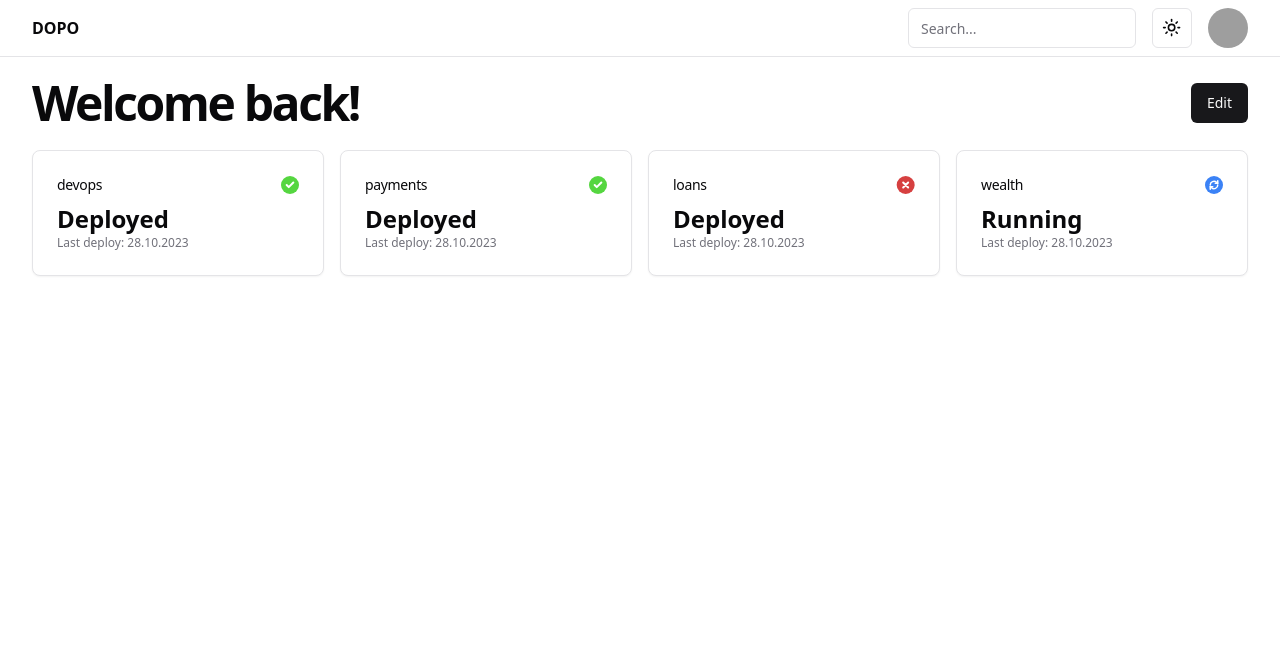
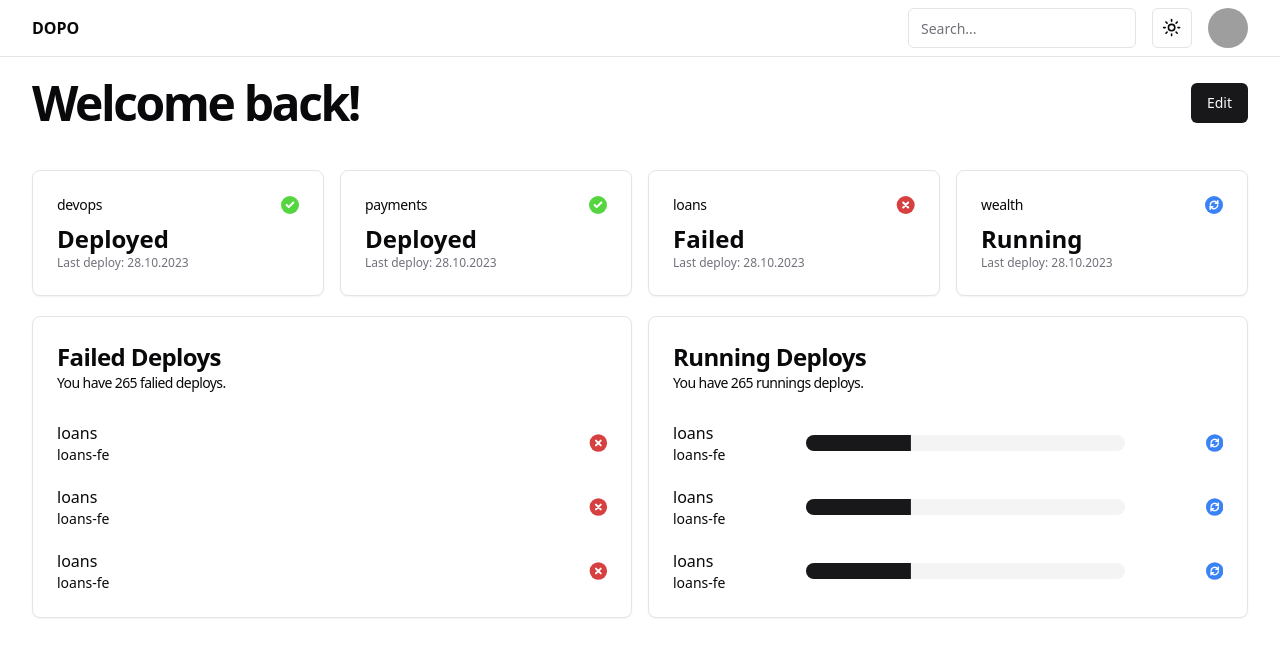
Before and after one commit to devops-hackathon-2023/digital-noodles, a Next.js app: page / in a window 1280 px wide. Shown: the top 656 px of the page. Built offline with nearby package versions, Linux system fonts and the light colour scheme; grey boxes are pictures that could not be loaded.

Commit message:
added some widget to dashobard

```diff
--- a/package.json
+++ b/package.json
@@ -12,6 +12,7 @@
     "@radix-ui/react-avatar": "^1.0.4",
     "@radix-ui/react-dropdown-menu": "^2.0.6",
     "@radix-ui/react-label": "^2.0.2",
+    "@radix-ui/react-progress": "^1.0.3",
     "@radix-ui/react-slot": "^1.0.2",
     "class-variance-authority": "^0.7.0",
     "classnames": "^2.3.2",
--- a/pages/index.tsx
+++ b/pages/index.tsx
@@ -1,9 +1,10 @@
 import {Button} from "@/components/ui/button";
 import {Card, CardContent, CardHeader, CardTitle} from "@/components/ui/card";
+import {Progress} from "@/components/ui/progress";
 
 export default function Home() {
   return (
-    <div className="container relative mt-5">
+    <div className="container relative mt-5 flex flex-col gap-5">
       <div className={"flex w-full justify-between items-center"}>
         <h1 className={"text-3xl font-bold leading-tight tracking-tighter md:text-5xl lg:leading-[1.1]"}>
           Welcome back!
@@ -61,7 +62,7 @@ export default function Home() {
             </svg>
           </CardHeader>
           <CardContent>
-            <div className="text-2xl font-bold">Deployed</div>
+            <div className="text-2xl font-bold">Failed</div>
             <p className="text-xs text-muted-foreground">
               Last deploy: 28.10.2023
             </p>
@@ -97,6 +98,142 @@ export default function Home() {
           </CardContent>
         </Card>
       </div>
+      <div className="grid gap-4 md:grid-cols-2 lg:grid-cols-2">
+        <Card>
+          <CardHeader className="flex flex-row items-center justify-between space-y-2 pb-7">
+            <CardTitle className="text-2xl font-bold">
+              Failed Deploys
+              <div className="text-sm font-light">You have 265 falied deploys.</div>
+            </CardTitle>
+          </CardHeader>
+          <CardContent className={"flex-col flex gap-5"}>
+            <div className={"flex items-center justify-between"}>
+              <div className={"flex w-full items-center gap-20"}>
+                <div className={"flex flex-col flex-shrink-0"}>
+                  <div className="font-medium">loans</div>
+                  <div className="text-sm font-light">loans-fe</div>
+                </div>
+              </div>
+              <svg xmlns="http://www.w3.org/2000/svg" width="19" height="18" fill="none" viewBox="0 0 19 18">
+                <rect width="18" height="18" x=".667" fill="#D64040" rx="9"/>
+                <path stroke="#fff" stroke-linecap="round" stroke-linejoin="round" stroke-width="2"
+                      d="m12.167 6.5-5 5m0-5 5 5"/>
+              </svg>
+            </div>
+            <div className={"flex items-center justify-between"}>
+              <div className={"flex w-full items-center gap-20"}>
+                <div className={"flex flex-col flex-shrink-0"}>
+                  <div className="font-medium">loans</div>
+                  <div className="text-sm font-light">loans-fe</div>
+                </div>
+              </div>
+              <svg xmlns="http://www.w3.org/2000/svg" width="19" height="18" fill="none" viewBox="0 0 19 18">
+                <rect width="18" height="18" x=".667" fill="#D64040" rx="9"/>
+                <path stroke="#fff" stroke-linecap="round" stroke-linejoin="round" stroke-width="2"
+                      d="m12.167 6.5-5 5m0-5 5 5"/>
+              </svg>
+            </div>
+            <div className={"flex items-center justify-between"}>
+              <div className={"flex w-full items-center gap-20"}>
+                <div className={"flex flex-col flex-shrink-0"}>
+                  <div className="font-medium">loans</div>
+                  <div className="text-sm font-light">loans-fe</div>
+                </div>
+              </div>
+              <svg xmlns="http://www.w3.org/2000/svg" width="19" height="18" fill="none" viewBox="0 0 19 18">
+                <rect width="18" height="18" x=".667" fill="#D64040" rx="9"/>
+                <path stroke="#fff" stroke-linecap="round" stroke-linejoin="round" stroke-width="2"
+                      d="m12.167 6.5-5 5m0-5 5 5"/>
+              </svg>
+            </div>
+          </CardContent>
+        </Card>
+        <Card>
+          <CardHeader className="flex flex-row items-center justify-between space-y-2 pb-7">
+            <CardTitle className="text-2xl font-bold">
+              Running Deploys
+              <div className="text-sm font-light">You have 265 runnings deploys.</div>
+            </CardTitle>
+          </CardHeader>
+          <CardContent className={"flex-col flex gap-5"}>
+            <div className={"flex items-center justify-between"}>
+              <div className={"flex w-full items-center gap-20"}>
+                <div className={"flex flex-col flex-shrink-0"}>
+                  <div className="font-medium">loans</div>
+                  <div className="text-sm font-light">loans-fe</div>
+                </div>
+                <Progress value={33} className="w-[60%]"/>
+              </div>
+              <svg xmlns="http://www.w3.org/2000/svg" width="18" height="18" fill="none" viewBox="0 0 18 18">
+                <rect width="18" height="18" fill="#3B82F6" rx="9"/>
+                <g clip-path="url(#a)">
+                  <path stroke="#fff" stroke-linecap="round" stroke-linejoin="round" stroke-width="1.5"
+                        d="M12.75 4.833v2.5h-2.5"/>
+                  <path stroke="#fff" stroke-linecap="round" stroke-linejoin="round" stroke-width="1.5"
+                        d="M5.25 9a3.75 3.75 0 0 1 6.25-2.792l1.25 1.125m-7.5 5.834v-2.5h2.5"/>
+                  <path stroke="#fff" stroke-linecap="round" stroke-linejoin="round" stroke-width="1.5"
+                        d="M12.75 9a3.75 3.75 0 0 1-6.25 2.792l-1.25-1.125"/>
+                </g>
+                <defs>
+                  <clipPath id="a">
+                    <path fill="#fff" d="M4 4h10v10H4z"/>
+                  </clipPath>
+                </defs>
+              </svg>
+            </div>
+            <div className={"flex items-center justify-between"}>
+              <div className={"flex w-full items-center gap-20"}>
+                <div className={"flex flex-col flex-shrink-0"}>
+                  <div className="font-medium">loans</div>
+                  <div className="text-sm font-light">loans-fe</div>
+                </div>
+                <Progress value={33} className="w-[60%]"/>
+              </div>
+              <svg xmlns="http://www.w3.org/2000/svg" width="18" height="18" fill="none" viewBox="0 0 18 18">
+                <rect width="18" height="18" fill="#3B82F6" rx="9"/>
+                <g clip-path="url(#a)">
+                  <path stroke="#fff" stroke-linecap="round" stroke-linejoin="round" stroke-width="1.5"
+                        d="M12.75 4.833v2.5h-2.5"/>
+                  <path stroke="#fff" stroke-linecap="round" stroke-linejoin="round" stroke-width="1.5"
+                        d="M5.25 9a3.75 3.75 0 0 1 6.25-2.792l1.25 1.125m-7.5 5.834v-2.5h2.5"/>
+                  <path stroke="#fff" stroke-linecap="round" stroke-linejoin="round" stroke-width="1.5"
+                        d="M12.75 9a3.75 3.75 0 0 1-6.25 2.792l-1.25-1.125"/>
+                </g>
+                <defs>
+                  <clipPath id="a">
+                    <path fill="#fff" d="M4 4h10v10H4z"/>
+                  </clipPath>
+                </defs>
+              </svg>
+            </div>
+            <div className={"flex items-center justify-between"}>
+              <div className={"flex w-full items-center gap-20"}>
+                <div className={"flex flex-col flex-shrink-0"}>
+                  <div className="font-medium">loans</div>
+                  <div className="text-sm font-light">loans-fe</div>
+                </div>
+                <Progress value={33} className="w-[60%]"/>
+              </div>
+              <svg xmlns="http://www.w3.org/2000/svg" width="18" height="18" fill="none" viewBox="0 0 18 18">
+                <rect width="18" height="18" fill="#3B82F6" rx="9"/>
+                <g clip-path="url(#a)">
+                  <path stroke="#fff" stroke-linecap="round" stroke-linejoin="round" stroke-width="1.5"
+                        d="M12.75 4.833v2.5h-2.5"/>
+                  <path stroke="#fff" stroke-linecap="round" stroke-linejoin="round" stroke-width="1.5"
+                        d="M5.25 9a3.75 3.75 0 0 1 6.25-2.792l1.25 1.125m-7.5 5.834v-2.5h2.5"/>
+                  <path stroke="#fff" stroke-linecap="round" stroke-linejoin="round" stroke-width="1.5"
+                        d="M12.75 9a3.75 3.75 0 0 1-6.25 2.792l-1.25-1.125"/>
+                </g>
+                <defs>
+                  <clipPath id="a">
+                    <path fill="#fff" d="M4 4h10v10H4z"/>
+                  </clipPath>
+                </defs>
+              </svg>
+            </div>
+          </CardContent>
+        </Card>
+      </div>
     </div>
   )
 }
--- /dev/null
+++ b/src/components/ui/progress.tsx
@@ -0,0 +1,28 @@
+"use client"
+
+import * as React from "react"
+import * as ProgressPrimitive from "@radix-ui/react-progress"
+
+import { cn } from "@/lib/utils"
+
+const Progress = React.forwardRef<
+  React.ElementRef<typeof ProgressPrimitive.Root>,
+  React.ComponentPropsWithoutRef<typeof ProgressPrimitive.Root>
+>(({ className, value, ...props }, ref) => (
+  <ProgressPrimitive.Root
+    ref={ref}
+    className={cn(
+      "relative h-4 w-full overflow-hidden rounded-full bg-secondary",
+      className
+    )}
+    {...props}
+  >
+    <ProgressPrimitive.Indicator
+      className="h-full w-full flex-1 bg-primary transition-all"
+      style={{ transform: `translateX(-${100 - (value || 0)}%)` }}
+    />
+  </ProgressPrimitive.Root>
+))
+Progress.displayName = ProgressPrimitive.Root.displayName
+
+export { Progress }
```
Also changed, not shown: 1 other file (tests, documents, lock files or other folders).
